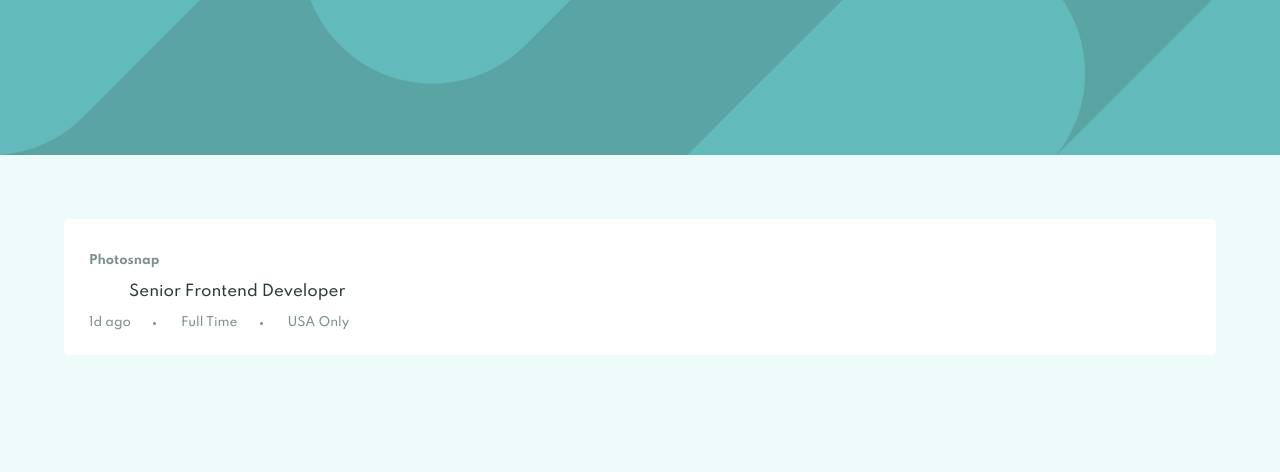
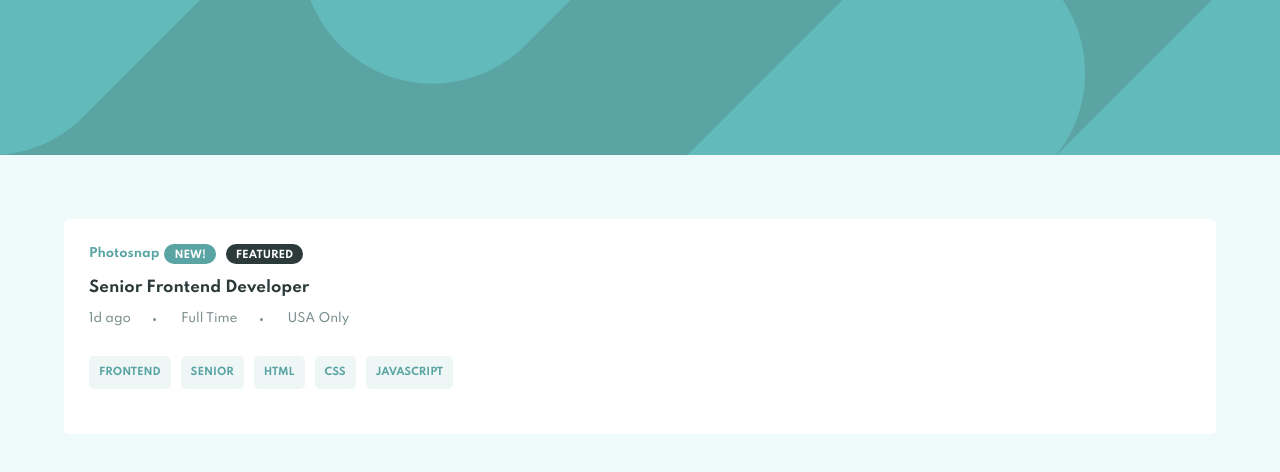
Before and after one commit to bobmatyas/fm-filter-list, a React (Create React App) app: page / in a window 1280 px wide. Shown: the top 472 px of the page. Built offline with nearby package versions, Linux system fonts and the light colour scheme.

Commit message:
add features and technologies components

```diff
--- /dev/null
+++ b/src/Card-features.js
@@ -0,0 +1,45 @@
+import React from 'react';
+import styled from 'styled-components';
+
+const ListStyled = styled.ul`
+    align-items: center;
+    display: flex;
+    color: hsl(180, 8%, 52%);
+    font-size: 12px;
+    list-style-type: none;
+    margin: 0;
+    padding: 0;
+`;
+
+const New = styled.li`
+    background-color: hsl(180, 29%, 50%);
+    border-radius: 25px;
+    color: #fff;
+    font-size: 10px;
+    font-weight: 700;
+    margin: 0 5px;
+    padding: 5px 10px 2px 10px;
+    text-transform: uppercase;
+`;
+
+const Featured = styled.li`
+    background-color: hsl(180, 14%, 20%);
+    border-radius: 25px;
+    color: #fff;
+    font-size: 10px;
+    font-weight: 700;
+    margin: 0 5px;
+    padding: 5px 10px 2px 10px;
+    text-transform: uppercase;
+`;
+
+function Features(props) {
+  return (
+    <ListStyled>
+        <New>New!</New>
+        <Featured>Featured</Featured>
+    </ListStyled>
+    );
+}
+
+export default Features;
--- a/src/Card-header.js
+++ b/src/Card-header.js
@@ -1,18 +1,28 @@
 import React from 'react';
 import styled from 'styled-components';
+import Features from './Card-features';
+
+const CompanyHeader = styled.div`
+    align-items: center;
+    display: flex;
+`;
 
 const CompanyStyled = styled.h2`
-    color: hsl(180, 8%, 52%);
+    color: hsl(180, 29%, 50%);
     font-size: 12px;
+    margin: 0;
 `;
 
 
 function Company(props) {
   return (
-    <CompanyStyled>
-        {props.company}
-    </CompanyStyled>
-    );
+    <CompanyHeader>
+        <CompanyStyled>
+            {props.company}
+        </CompanyStyled>
+        <Features></Features>
+    </CompanyHeader>
+);
 }
 
 export default Company;
--- /dev/null
+++ b/src/Card-technologies.js
@@ -0,0 +1,37 @@
+import React from 'react';
+import styled from 'styled-components';
+
+const ListStyled = styled.ul`
+    align-items: center;
+    display: flex;
+    flex-wrap: wrap;
+    font-size: 12px;
+    list-style-type: none;
+    margin: 20px 0;
+    padding: 0;
+`;
+
+const Technology = styled.li`
+    background-color: hsl(180, 31%, 95%);
+    border-radius: 5px;
+    color: hsl(180, 29%, 50%);
+    font-size: 10px;
+    font-weight: 700;
+    margin: 10px 10px 0 0;
+    padding: 10px;
+    text-transform: uppercase;
+`;
+
+function Technologies(props) {
+  return (
+    <ListStyled>
+        <Technology>Frontend</Technology>
+        <Technology>Senior</Technology>
+        <Technology>HTML</Technology>
+        <Technology>CSS</Technology>
+        <Technology>Javascript</Technology>
+    </ListStyled>
+    );
+}
+
+export default Technologies;
--- a/src/Card-title.js
+++ b/src/Card-title.js
@@ -1,7 +1,7 @@
 import React from 'react';
 import styled from 'styled-components';
 
-const ListStyled = styled.ul`
+const ListStyled = styled.h3`
     color: hsl(180, 14%, 20%);
     font-size: 15px;
 `;
--- a/src/Card.js
+++ b/src/Card.js
@@ -3,6 +3,7 @@ import styled from 'styled-components';
 import Company from './Card-header';
 import Title from './Card-title';
 import Details from './Card-details';
+import Technologies from './Card-technologies';
 
 const CardStyled = styled.div`
     background-color: #fff;
@@ -19,6 +20,7 @@ function Card() {
       <Company company="Photosnap" />
       <Title title="Senior Frontend Developer" />
       <Details />
+      <Technologies />
     </CardStyled>
     );
 }
```
